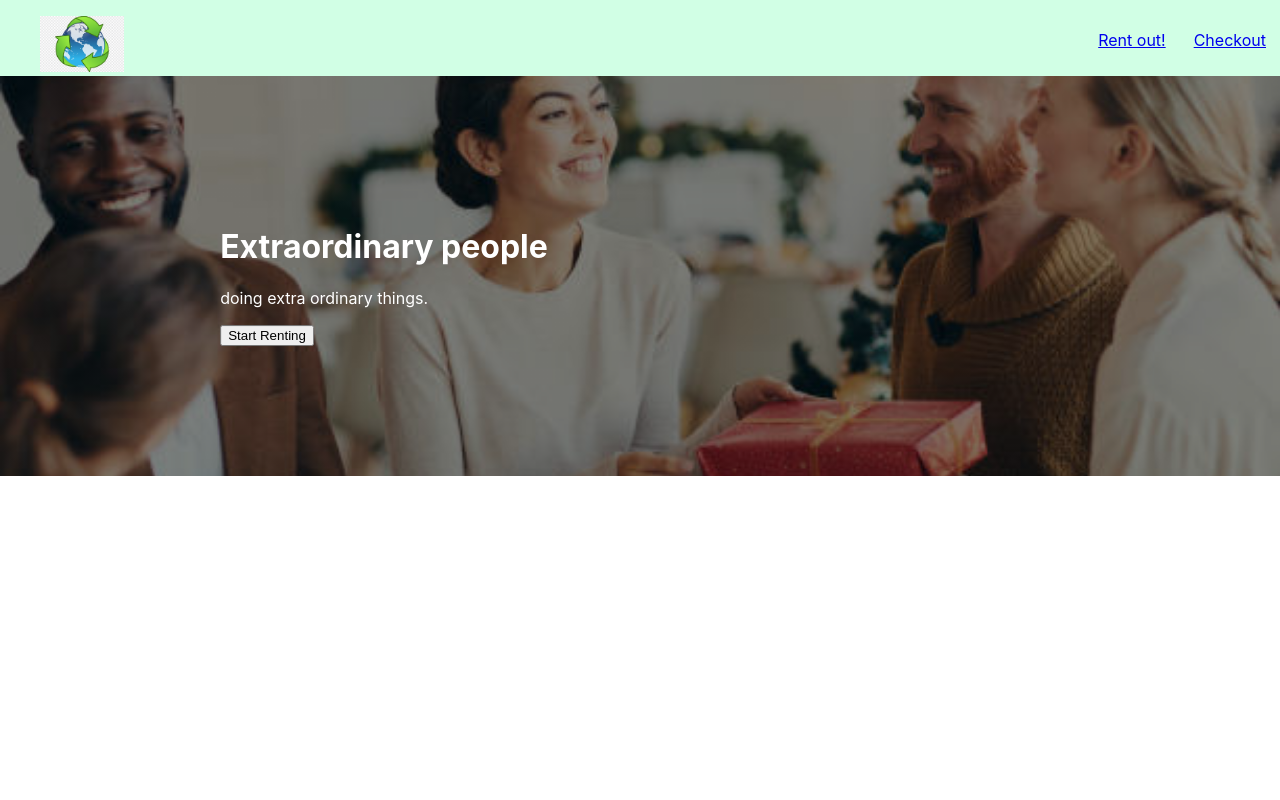
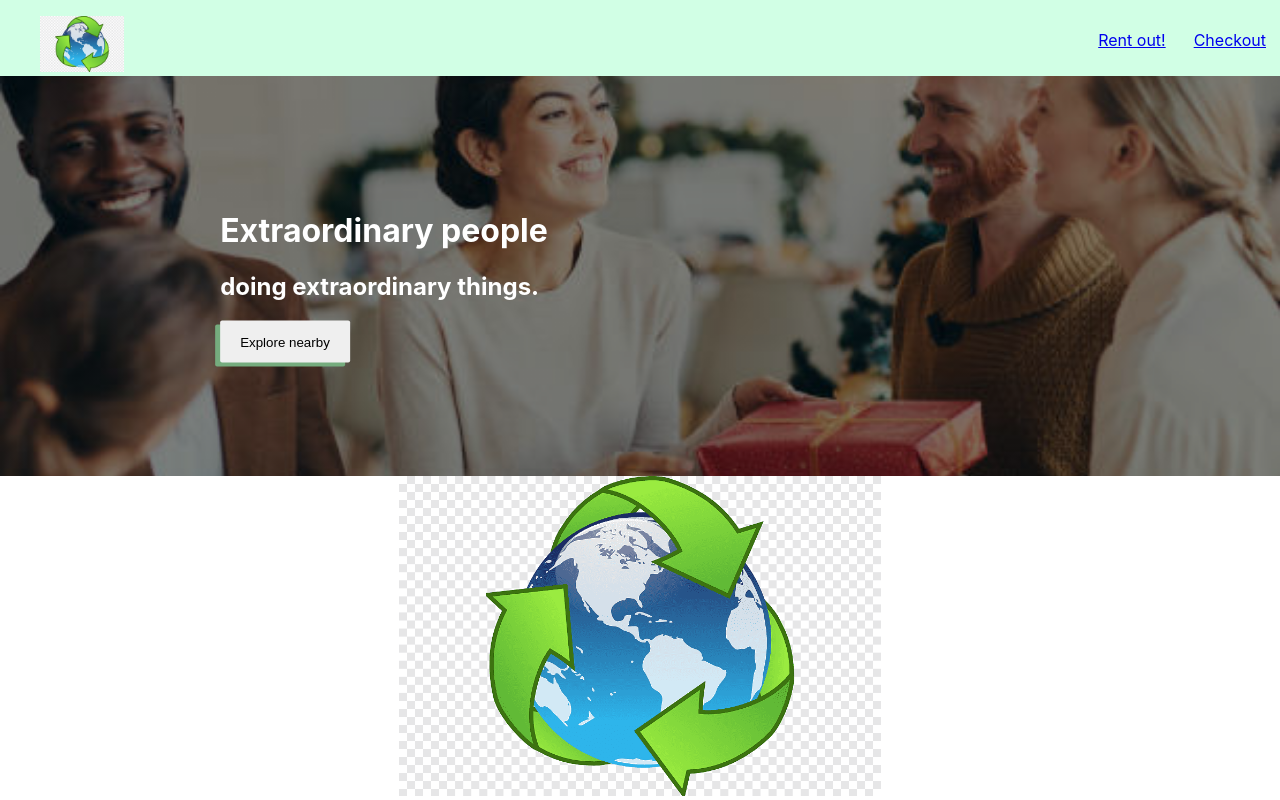
Before and after one commit to hazieon/rentaru, a React (Create React App) app: page / in a window 1280 px wide. Built offline with nearby package versions, Linux system fonts and the light colour scheme.

Commit message:
WIP - image and text for about us section

```diff
--- a/src/components/Home/index.js
+++ b/src/components/Home/index.js
@@ -3,13 +3,16 @@ import styles from "./index.module.css"
 function Homepage() {
   return (
     <div className="Homepage">
-   <div class={styles.heroImage}>
-    <div class={styles.heroText}>
-    <h1>Extraordinary people</h1>
-    <p>doing extra ordinary things.</p>
-    <button>Start Renting</button>
-  </div>
-</div>
+        <div class={styles.heroImage}>
+            <div class={styles.heroText}>
+             <h1>Extraordinary people</h1>
+            <h2>doing extraordinary things.</h2>
+             <button class={styles.heroButton}>Explore nearby</button>
+             </div>
+        </div>
+
+
+    <img className={styles.aboutImage} src={"/images/earth.png"} alt="ecycle community member"/>
     </div>
   );
 }
--- a/src/components/Home/index.module.css
+++ b/src/components/Home/index.module.css
@@ -22,3 +22,28 @@
     transform: translate(-50%, -50%);
     color: white;
   }
+
+button{
+    border-radius: 2px;
+    box-shadow: -5px 4px 0px 0px rgb(117, 172, 126);
+    transition: 0.2s ease-in;
+    touch-action: manipulation;
+    padding: 14px 20px 13px;
+    user-select: none;
+    font-family: "Montserrat", sans-serif;
+    border:none;
+}
+
+button:hover{
+    box-shadow: 0px 3px 1px 1px rgb(117, 172, 126)
+}
+
+button:active{
+    box-shadow: 0px 0px 1px 1px whitesmoke;
+    transition: 0s;
+}
+
+
+.aboutImage{
+    height: 40vh;
+}
```
